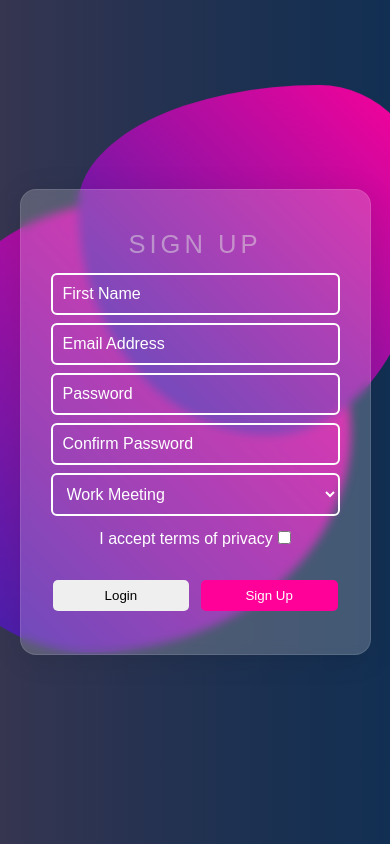
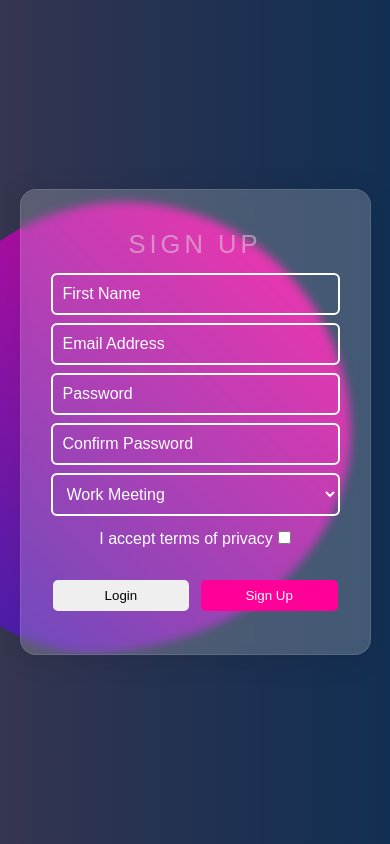
Before and after one commit to ellefamkar/react-sign-up-login-form, a React (Create React App) app: page / in a window 390 px wide. Built offline with nearby package versions, Linux system fonts and the light colour scheme; the HTML template or start-up script is replaced by a standard one.

Commit message:
delete : remove upper background shape for mobile devices

```diff
--- a/src/Components/SignUp.js
+++ b/src/Components/SignUp.js
@@ -70,6 +70,13 @@ const Container = styled.div`
       transform: translate3d(0,-3px,0) rotateZ(0.01deg);
     }
   }
+
+  @media (max-width: 768px){
+      &::after {
+      display: none;
+      }
+   }
+
 }
 `;
 
@@ -91,9 +98,11 @@ const FormContainer = styled.div`
    flex-direction: column;
    align-items: center;
    justify-content: space-between;
+
    h2 {
       color: #ffffff;
    }
+
    p {
       position: relative;
       font-family: sans-serif;
```
